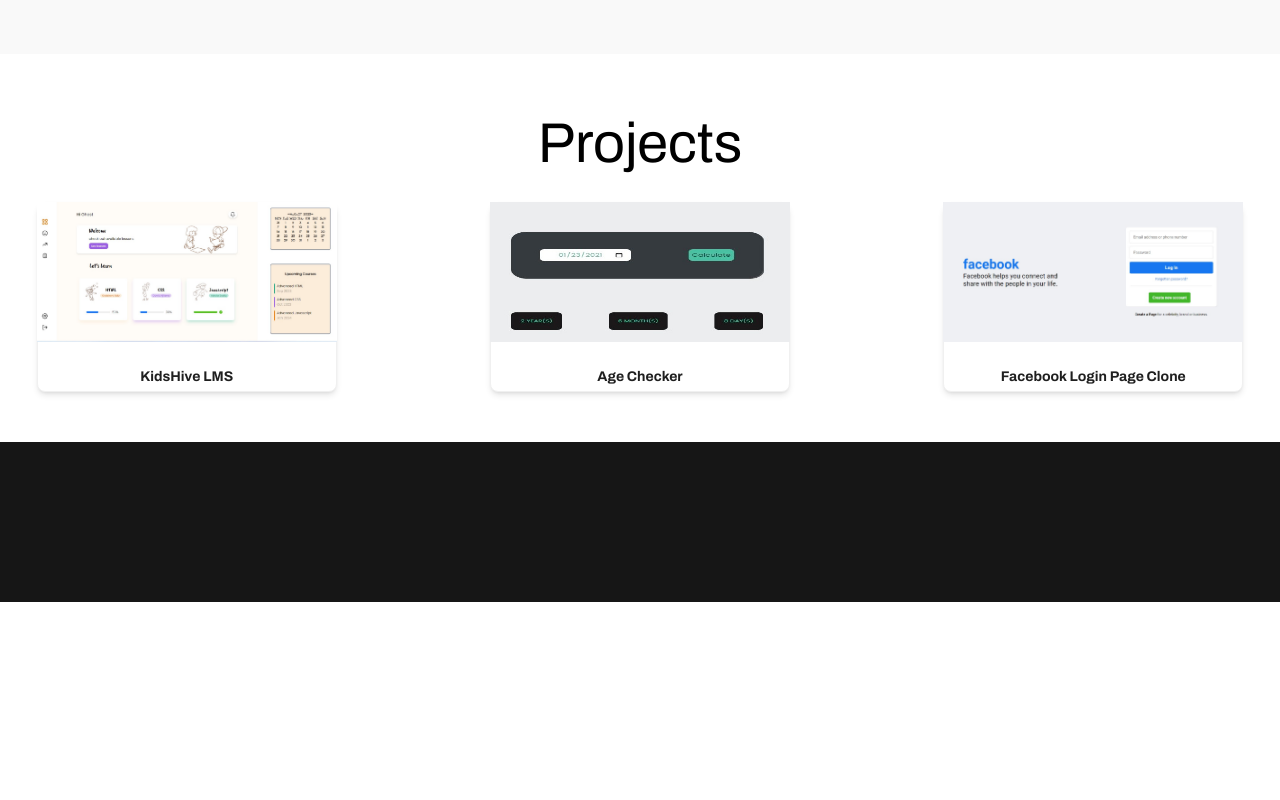
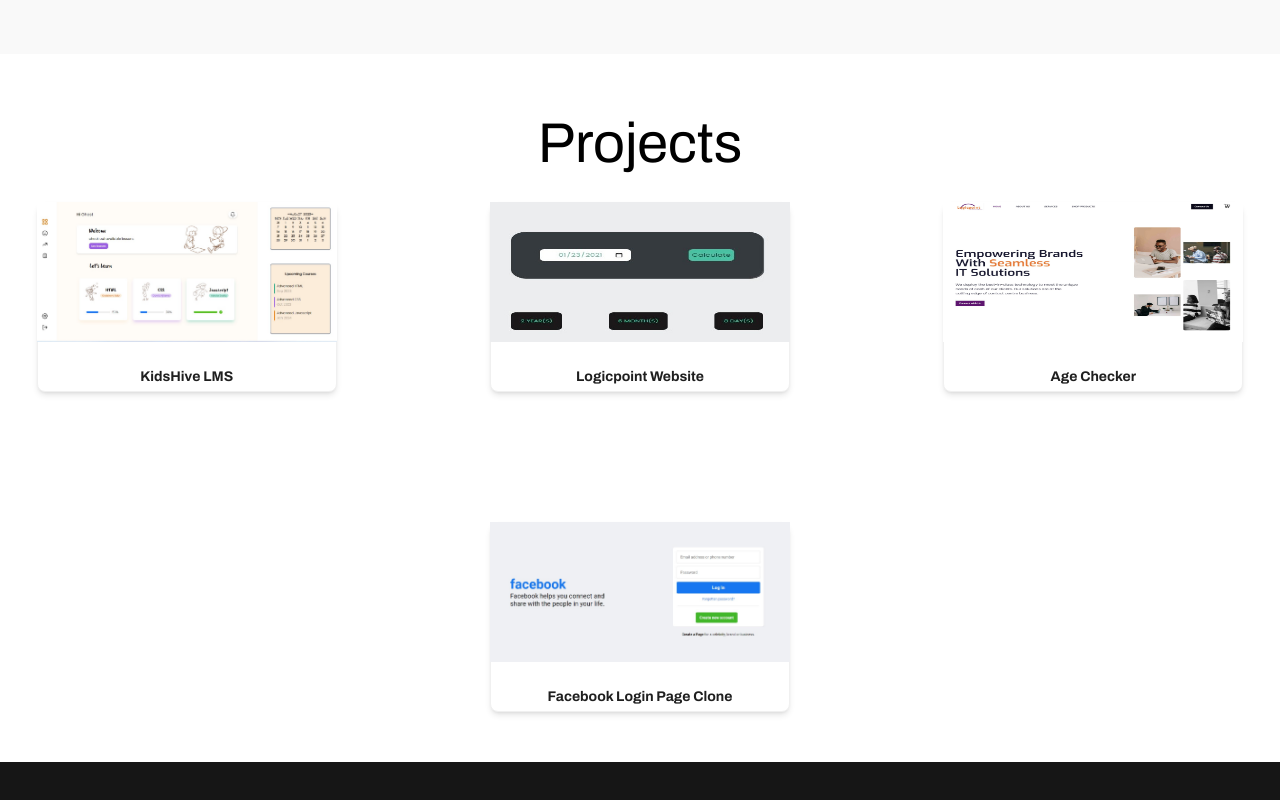
Before and after one commit to G0d5l0v3/Portfolio-v1, a React (Create React App) app in the folder react_website/: page / in a window 1280 px wide. Shown: the part 1546-2346 px from the top of the page. Before the commit the page ends 2148 px from the top, so only its background shows below. Built offline with nearby package versions, Linux system fonts and the light colour scheme.

Commit message:
update Src

```diff
--- a/react_website/src/Components/Cards/Cards.jsx
+++ b/react_website/src/Components/Cards/Cards.jsx
@@ -2,7 +2,7 @@ import React from "react";
 import { Card } from "antd";
 import ageChecker from "../../Assets/Images/agechecker.jpg";
 import fbLogin from "../../Assets/Images/facebook login clone.jpg";
-import productCard from "../../Assets/Images/product card.jpg";
+import logicpointCard from "../../Assets/Images/logicpoint.JPG";
 import lmsCard from "../../Assets/Images/lms card.jpg";
 
 const Cards = () => {
@@ -16,11 +16,20 @@ const Cards = () => {
         </a>
       ),
     },
+    ,
+    {
+      title: "Logicpoint Website",
+      content: (
+        <a href="https://www.logicpointng.com/" target="_blank">
+          <img src={ageChecker} className="w-full h-[140px]" />
+        </a>
+      ),
+    },
     {
       title: "Age Checker",
       content: (
         <a href="https://age-calculator-livid.vercel.app/" target="_blank">
-          <img src={ageChecker} className="w-full h-[140px]" />
+          <img src={logicpointCard} className="w-full h-[140px]" />
         </a>
       ),
     },
--- a/react_website/src/LandingPage/Header/Header.jsx
+++ b/react_website/src/LandingPage/Header/Header.jsx
@@ -2,8 +2,7 @@ import React, { useState } from "react";
 import { NavLink, useNavigate } from "react-router-dom";
 import Button from "../../Components/Button/Button";
 import { Link, Element} from "react-scroll";
-import Contact from "../Content/Contact";
-import { Pulse, Bounce, Reveal } from "react-reveal";
+import { Bounce } from "react-reveal";
 import coder from "../../Assets/Images/coder.gif";
 import githubLink from "../../Assets/Images/github-link.svg";
 import twitterLink from "../../Assets/Images/twitter-link.svg";
@@ -24,7 +23,7 @@ const Header = () => {
   return (
     <React.Fragment>
       <header className="min-h-screen w-full">
-        <nav className="flex flex-col top-0 w-full z-50 sm:flex-row justify-between px-4 sm:px-8 md:fixed px-16 lg:fixed px-24 xl:fixed px-32 py-4 bg-gray-900  text-white">
+        <nav className="flex flex-col top-0 w-full z-50 sm:flex-row justify-between px-4 sm:px-8 md:fixed  lg:fixed xl:fixed  py-4 bg-gray-900 text-white">
           <div className="flex items-center">
             <h1 className="text-xl font-bold">
               &lt; Ghost<span className="text-[#F7B32B]">Dev / &gt;</span>
```
Also changed, not shown: react_website/src/Assets/Images/logicpoint.JPG (added).
